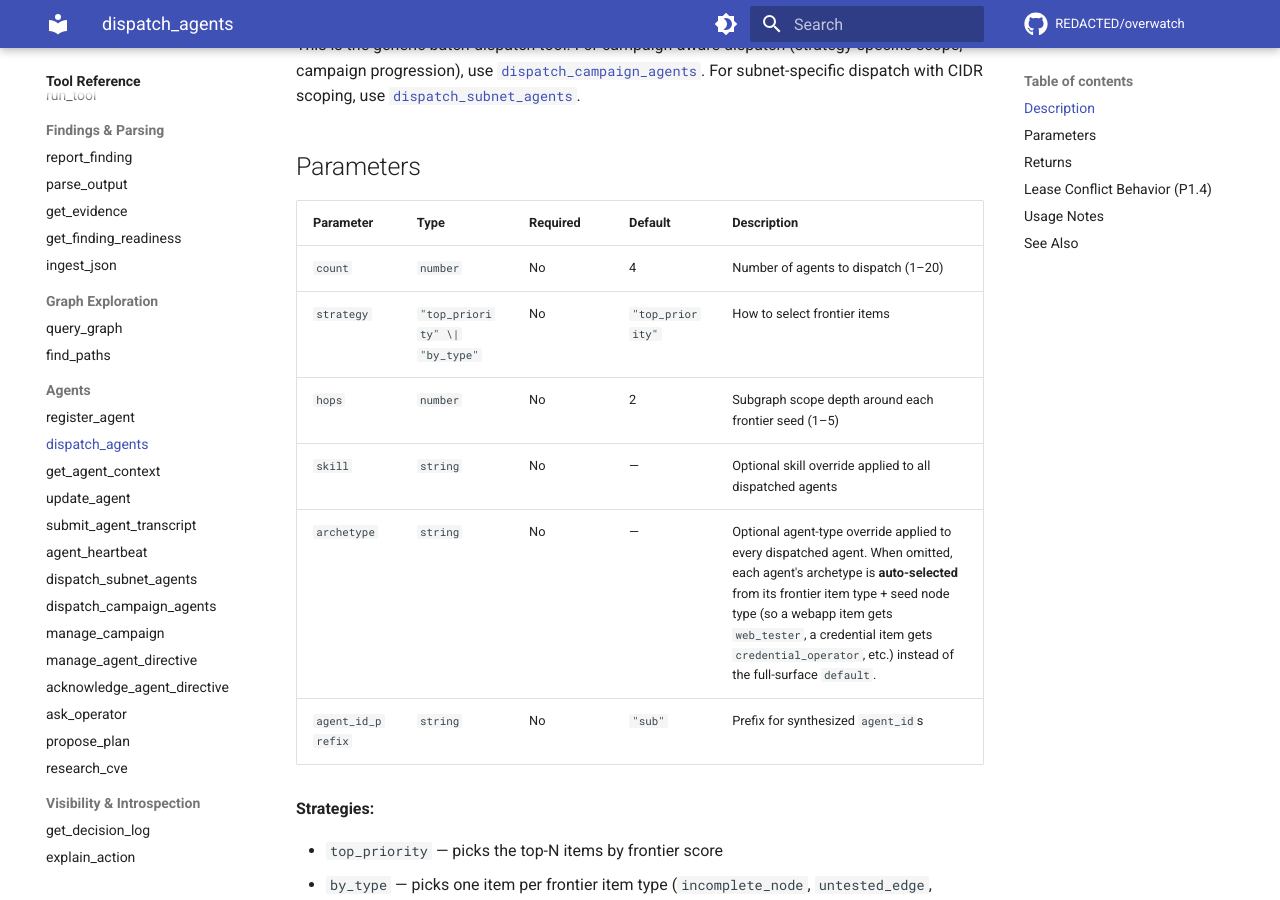
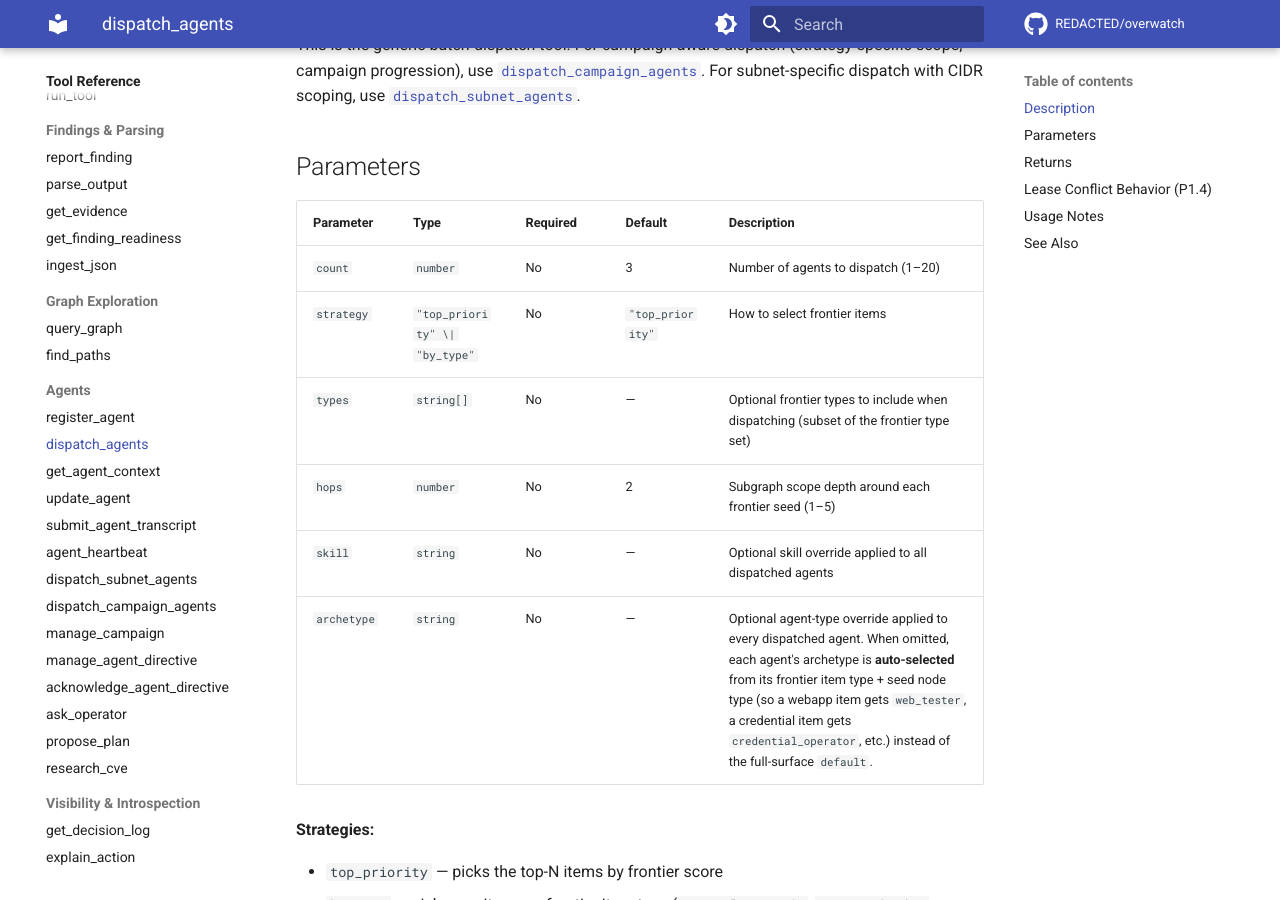
Before and after one commit to professor-moody/overwatch, an MkDocs documentation site: the page built from docs/tools/dispatch-agents.md, in a window 1280 px wide and 900 px high, scrolled down 472 px. Built offline with MkDocs 1.6.1 and Material for MkDocs 9.7.7, drawn with Linux system fonts in a browser that asks for light colours; comment, search, counter and statistics services are not loaded.

Commit message:
docs: fix tool-param + edge-legend drift (exhaustive audit)
An exhaustive find→verify audit across all 110 doc files (clean on
counts and shipped-vs-roadmap framing) surfaced 6 confirmed param/legend
mismatches vs the code:

- dispatch-agents: count default 4→3; drop the nonexistent agent_id_prefix
  row; document the real `types` param.
- next-task: document the `group_by` (individual|campaign) param.
- get-state: document the `since` (changes-since) param.
- dashboard edge legend: Credential POTENTIAL_AUTH→TESTED_CRED (matches
  EdgeLegend.tsx); ADCS ESC1–ESC8 → ESC1–ESC13, ESC15 (matches EDGE_TYPES).

mkdocs --strict clean.

```diff
--- a/docs/tools/dispatch-agents.md
+++ b/docs/tools/dispatch-agents.md
@@ -14,12 +14,12 @@
 
 | Parameter | Type | Required | Default | Description |
 |-----------|------|----------|---------|-------------|
-| `count` | `number` | No | 4 | Number of agents to dispatch (1–20) |
+| `count` | `number` | No | 3 | Number of agents to dispatch (1–20) |
 | `strategy` | `"top_priority" \| "by_type"` | No | `"top_priority"` | How to select frontier items |
+| `types` | `string[]` | No | — | Optional frontier types to include when dispatching (subset of the frontier type set) |
 | `hops` | `number` | No | 2 | Subgraph scope depth around each frontier seed (1–5) |
 | `skill` | `string` | No | — | Optional skill override applied to all dispatched agents |
 | `archetype` | `string` | No | — | Optional agent-type override applied to every dispatched agent. When omitted, each agent's archetype is **auto-selected** from its frontier item type + seed node type (so a webapp item gets `web_tester`, a credential item gets `credential_operator`, etc.) instead of the full-surface `default`. |
-| `agent_id_prefix` | `string` | No | `"sub"` | Prefix for synthesized `agent_id`s |
 
 **Strategies:**
 
```
Also changed, not shown: docs/dashboard.md (+2 -2 lines), docs/tools/get-state.md (+1 -0 lines), docs/tools/next-task.md (+1 -0 lines).
